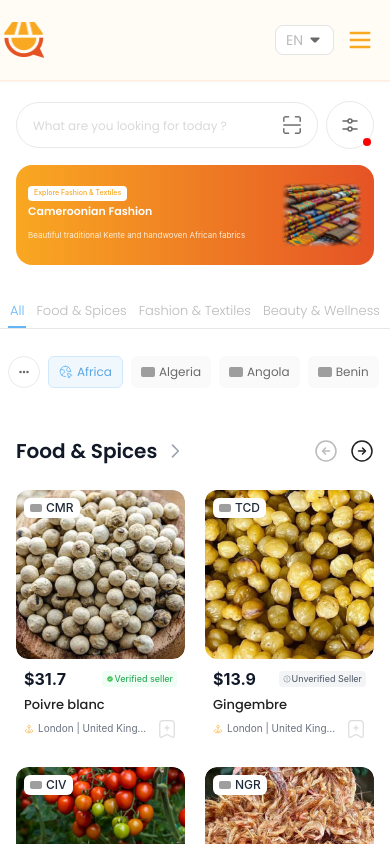
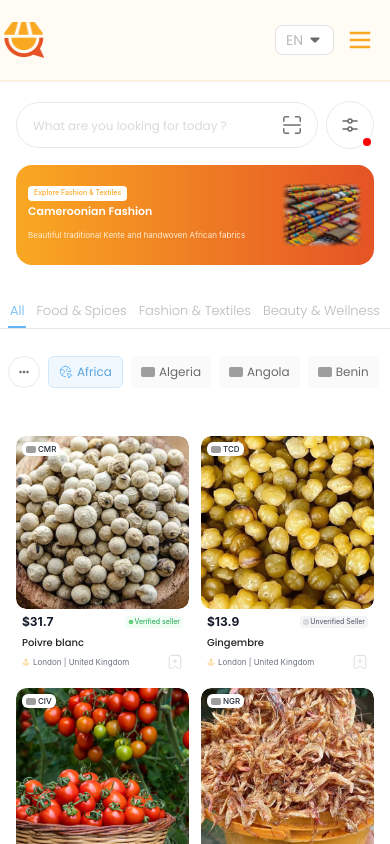
Before and after one commit to Bao-Technologies-and-Travels/BaoAfrik, a React (Create React App) app: page / in a window 390 px wide. Shown: the top 844 px of the page. Built offline with nearby package versions, Linux system fonts and the light colour scheme; grey boxes are pictures that could not be loaded; the HTML template or start-up script is replaced by a standard one.

Commit message:
Refactor Home component for improved mobile responsiveness and visual consistency. Adjust category header visibility based on screen size, refine product display styles, and enhance button dimensions for better user experience across devices.

```diff
--- a/src/pages/Home.tsx
+++ b/src/pages/Home.tsx
@@ -1942,7 +1942,8 @@ const Home: React.FC = () => {
 
                 return (
                   <div key={category} className="mb-8">
-                    {/* Category Header */}
+                    {/* Category Header - Hidden on Mobile */}
+          {window.innerWidth >= 640 && (
             <div className="flex items-center justify-between mb-6">
               <div className="flex items-center">
                           <h2 className="text-[20px] font-semibold text-gray-900">{category}</h2>
@@ -1965,69 +1966,106 @@ const Home: React.FC = () => {
                           </button>
                         </div>
                       </div>
+          )}
 
                     {/* Category Products - Horizontal Scroll */}
                     <div className={filteredProducts.length <= 6 ? '' : 'overflow-x-auto scrollbar-hide'}>
-                      <div className={filteredProducts.length <= 6 ? 'grid grid-cols-2 sm:grid-cols-3 md:grid-cols-4 lg:grid-cols-5 xl:grid-cols-6 gap-5 sm:gap-6' : 'flex gap-5 sm:gap-6'}>
+                      <div className={filteredProducts.length <= 6 ? 'grid grid-cols-2 sm:grid-cols-3 md:grid-cols-4 lg:grid-cols-5 xl:grid-cols-6 gap-3 sm:gap-5 md:gap-6' : 'flex gap-5 sm:gap-6'}>
                         {filteredProducts.slice(0, 12).map((product) => (
                           <Link key={product.id} to={`/product/${product.id}`} className={`bg-white rounded-lg overflow-hidden transition-all duration-200 block group ${filteredProducts.length > 6 ? 'flex-shrink-0' : ''}`} style={filteredProducts.length > 6 ? { width: '200px' } : {}}>
                             {/* Product Image - Top */}
-                            <div className="aspect-square relative overflow-hidden rounded-xl mb-2">
+                            <div className="aspect-square relative overflow-hidden mb-1 sm:mb-2" style={{ borderRadius: window.innerWidth < 640 ? '10px' : '12px' }}>
                               <img
                                 src={product.image}
                                 alt={product.name}
-                                className="w-full h-full object-cover group-hover:scale-105 transition-transform duration-200 rounded-xl"
+                                className="w-full h-full object-cover group-hover:scale-105 transition-transform duration-200"
+                                style={{ borderRadius: window.innerWidth < 640 ? '10px' : '12px' }}
                                 loading="lazy"
                                 width="200"
                                 height="200"
                               />
 
                               {/* Country Badge */}
-                              <div className="absolute top-2 left-2 bg-white rounded-md shadow-sm" style={{ display: 'flex', padding: '2px 6px', justifyContent: 'center', alignItems: 'center', gap: '4px' }}>
+                              <div className="absolute bg-white rounded-md shadow-sm" style={{
+                                display: 'flex',
+                                padding: window.innerWidth < 640 ? '1px 4px' : '2px 6px',
+                                justifyContent: 'center',
+                                alignItems: 'center',
+                                gap: window.innerWidth < 640 ? '2px' : '4px',
+                                top: window.innerWidth < 640 ? '6px' : '8px',
+                                left: window.innerWidth < 640 ? '6px' : '8px'
+                              }}>
                                 <img
                                   src={getProductCountry(product.id).flag}
                                   alt={getProductCountry(product.id).name}
-                                  className="w-3 h-2 object-cover rounded-sm"
-                                />
-                                <span className="text-xs font-medium text-gray-800">
+                                  style={{
+                                    width: window.innerWidth < 640 ? '10px' : '12px',
+                                    height: window.innerWidth < 640 ? '7px' : '8px',
+                                    objectFit: 'cover',
+                                    borderRadius: '2px'
+                                  }}
+                                />
+                                <span className="font-medium text-gray-800" style={{ fontSize: window.innerWidth < 640 ? '8px' : '12px' }}>
                                   {getProductCountry(product.id).abbreviation}
                                 </span>
                               </div>
                             </div>
 
                             {/* Product Content */}
-                            <div className="px-2 pb-2 sm:px-3 sm:pb-3 flex flex-col">
+                            <div className="flex flex-col" style={{ padding: window.innerWidth < 640 ? '0 6px 6px 6px' : '0 12px 12px 12px' }}>
                               {/* Price and Verified Badge Row */}
-                              <div className="flex items-center justify-between mb-1">
-                                <div className="font-bold text-gray-900" style={{ fontSize: '16px' }}>
+                              <div className="flex items-center justify-between" style={{ marginBottom: window.innerWidth < 640 ? '4px' : '4px' }}>
+                                <div className="font-bold text-gray-900" style={{ fontSize: window.innerWidth < 640 ? '12px' : '16px' }}>
                                 ${product.price}
                               </div>
                                 {product.verified ? (
-                                  <div className="flex items-center text-green-600 bg-green-50 rounded" style={{ display: 'flex', padding: '1px 4px', justifyContent: 'center', alignItems: 'center', gap: '1px', fontSize: '9px' }}>
-                                    <img src={verifyIcon} alt="Verified" className="w-2 h-2" />
+                                  <div className="flex items-center text-green-600 bg-green-50 rounded" style={{
+                                    display: 'flex',
+                                    padding: window.innerWidth < 640 ? '1px 3px' : '1px 4px',
+                                    justifyContent: 'center',
+                                    alignItems: 'center',
+                                    gap: '1px',
+                                    fontSize: window.innerWidth < 640 ? '7px' : '9px'
+                                  }}>
+                                    <img src={verifyIcon} alt="Verified" style={{ width: window.innerWidth < 640 ? '6px' : '8px', height: window.innerWidth < 640 ? '6px' : '8px' }} />
                                     <span>Verified seller</span>
                                   </div>
                                 ) : (
-                                  <div className="flex items-center text-gray-600 bg-gray-100 rounded" style={{ display: 'flex', padding: '1px 4px', justifyContent: 'center', alignItems: 'center', gap: '1px', fontSize: '9px' }}>
-                                    <img src={unverifyIcon} alt="Unverified" className="w-2 h-2" />
+                                  <div className="flex items-center text-gray-600 bg-gray-100 rounded" style={{
+                                    display: 'flex',
+                                    padding: window.innerWidth < 640 ? '1px 3px' : '1px 4px',
+                                    justifyContent: 'center',
+                                    alignItems: 'center',
+                                    gap: '1px',
+                                    fontSize: window.innerWidth < 640 ? '7px' : '9px'
+                                  }}>
+                                    <img src={unverifyIcon} alt="Unverified" style={{ width: window.innerWidth < 640 ? '6px' : '8px', height: window.innerWidth < 640 ? '6px' : '8px' }} />
                                     <span>Unverified Seller</span>
                                   </div>
                                 )}
             </div>
 
                               {/* Product Name */}
-                              <h3 className="mb-1 line-clamp-2 font-medium" style={{ fontSize: '13px', color: '#212121' }}>{product.name}</h3>
+                              <h3 className="line-clamp-2 font-medium" style={{
+                                fontSize: window.innerWidth < 640 ? '10px' : '13px',
+                                color: '#212121',
+                                marginBottom: window.innerWidth < 640 ? '4px' : '4px'
+                              }}>{product.name}</h3>
 
                               {/* Location and Bookmark Row - Below Product Name */}
                               <div className="flex items-center justify-between">
                                 {/* Location */}
                                 <div className="flex items-center text-gray-500 flex-1">
-                                  <img src={locationIcon} alt="Location" className="w-2.5 h-2.5 mr-1 flex-shrink-0" />
-                                  <span className="truncate font-normal" style={{ fontSize: '10px' }}>{product.location}</span>
+                                  <img src={locationIcon} alt="Location" className="flex-shrink-0" style={{
+                                    width: window.innerWidth < 640 ? '8px' : '10px',
+                                    height: window.innerWidth < 640 ? '8px' : '10px',
+                                    marginRight: window.innerWidth < 640 ? '3px' : '4px'
+                                  }} />
+                                  <span className="truncate font-normal" style={{ fontSize: window.innerWidth < 640 ? '8px' : '10px' }}>{product.location}</span>
                               </div>
 
                                 {/* Bookmark Button */}
-                                <div className="ml-2">
+                                <div style={{ marginLeft: window.innerWidth < 640 ? '4px' : '8px' }}>
                                     <button
                                       onClick={(e) => {
                                         e.preventDefault();
@@ -2036,9 +2074,17 @@ const Home: React.FC = () => {
                                       }}
                                    className="transition-colors touch-manipulation"
                                       title={savedProducts.has(product.id) ? 'Remove from saved' : 'Save product'}
-                                      style={{ width: '20px', height: '20px', display: 'flex', alignItems: 'center', justifyContent: 'center' }}
-                                    >
-                                      <img src={bookmarkIcon} alt="Bookmark" className="w-5 h-5" style={{
+                                      style={{
+                                        width: window.innerWidth < 640 ? '16px' : '20px',
+                                        height: window.innerWidth < 640 ? '16px' : '20px',
+                                        display: 'flex',
+                                        alignItems: 'center',
+                                        justifyContent: 'center'
+                                      }}
+                                    >
+                                      <img src={bookmarkIcon} alt="Bookmark" style={{
+                                        width: window.innerWidth < 640 ? '16px' : '20px',
+                                        height: window.innerWidth < 640 ? '16px' : '20px',
                                         filter: savedProducts.has(product.id) ? 'none' : 'grayscale(100%) opacity(0.5)'
                                       }} />
               </button>
```
Lines whose indentation alone changed are shown as unchanged.
